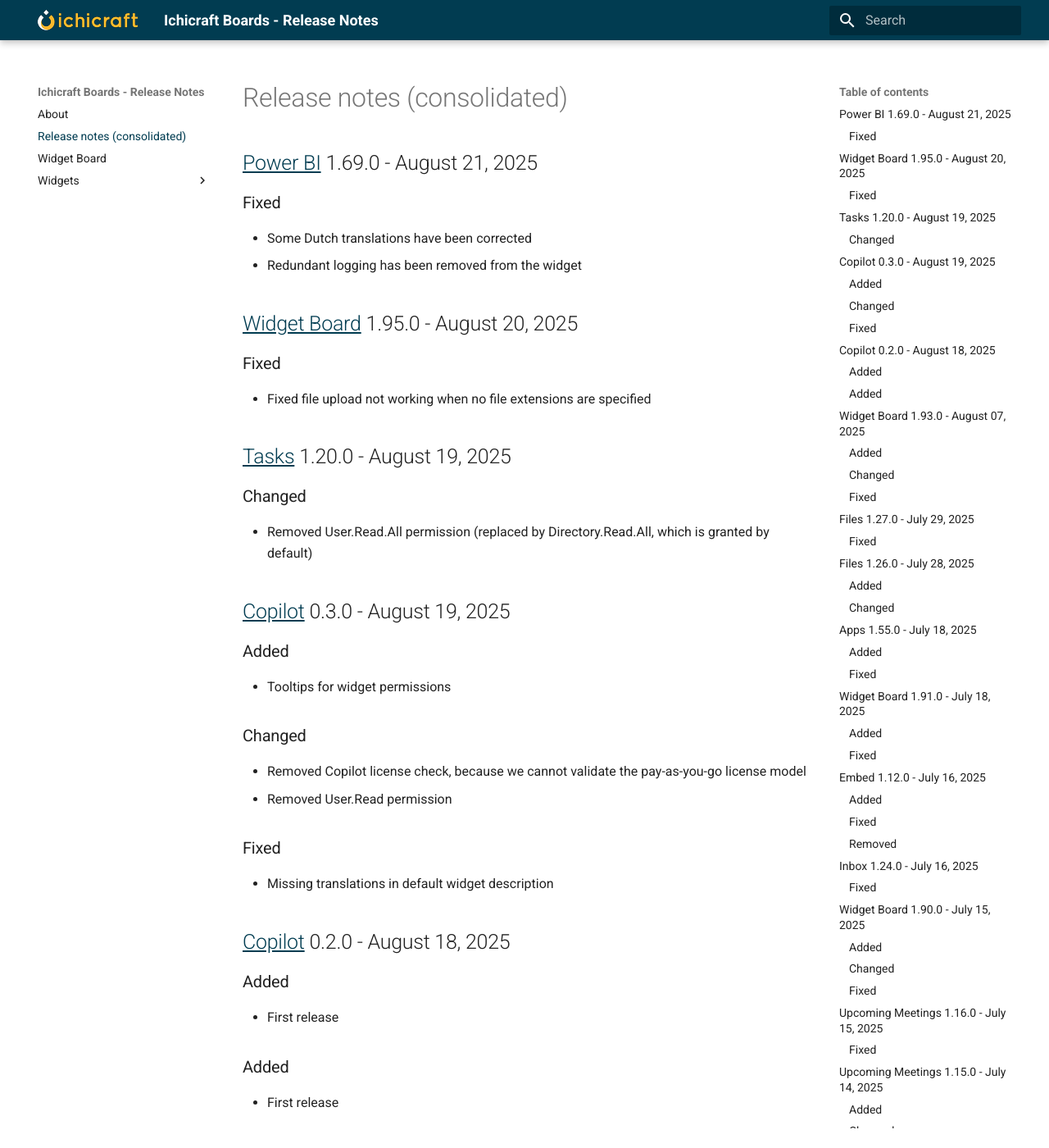
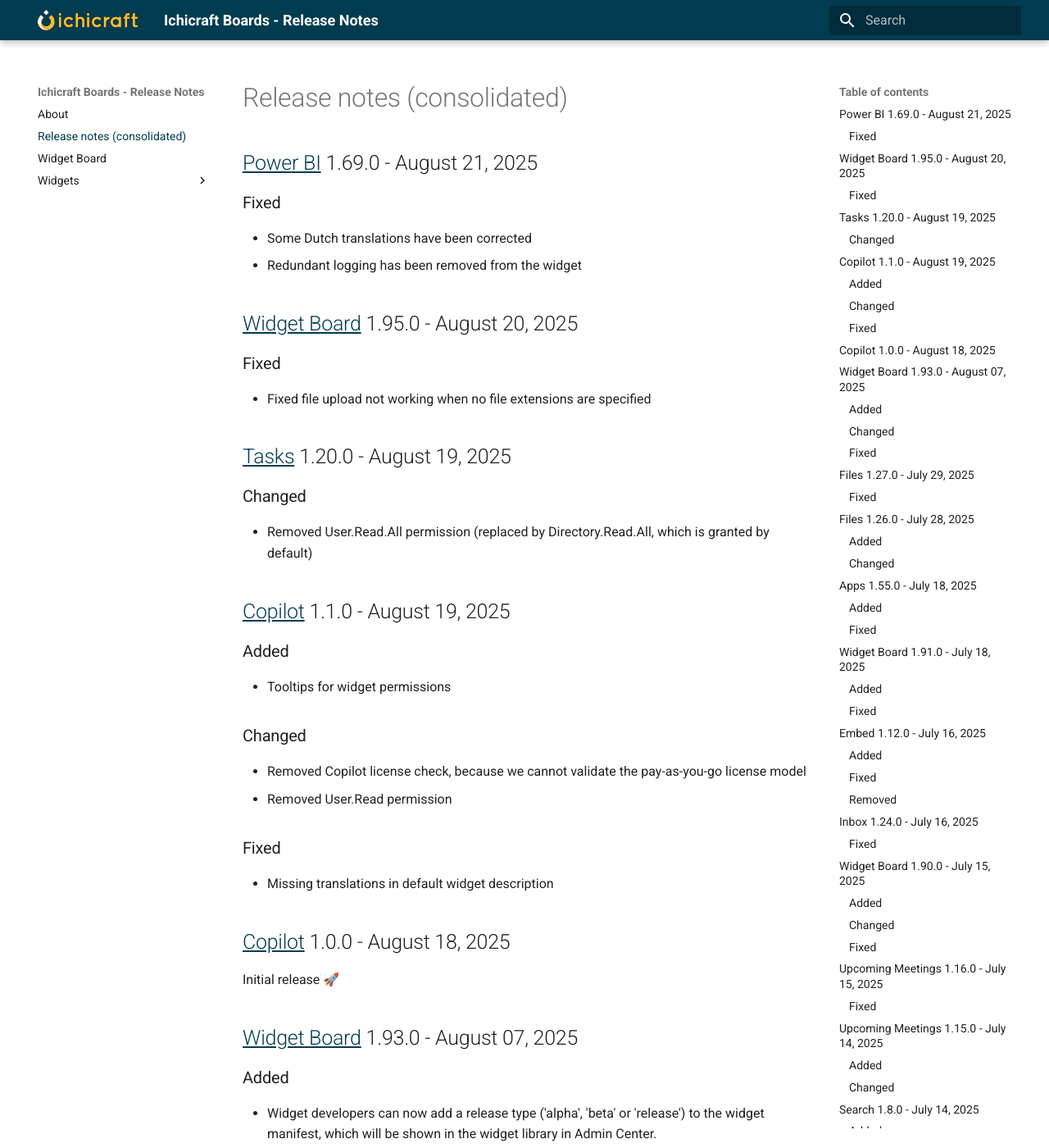
Before and after one commit to ichicraft/widgets-docs, an MkDocs documentation site: the page built from docs/Release-notes-(consolidated).md, in a window 1280 px wide and 1400 px high. Shown: the whole window at 82% size. Built offline with MkDocs 1.6.1 and Material for MkDocs 9.7.7, drawn with Linux system fonts in a browser that asks for light colours.

Commit message:
Fixed release notes for Copilot

```diff
--- a/docs/Release-notes-(consolidated).md
+++ b/docs/Release-notes-(consolidated).md
@@ -14,7 +14,7 @@
 ### Changed
 - Removed User.Read.All permission (replaced by Directory.Read.All, which is granted by default)
 
-## [Copilot](./Widgets/Copilot.md) 0.3.0 - August 19, 2025
+## [Copilot](./Widgets/Copilot.md) 1.1.0 - August 19, 2025
 
 ### Added
 - Tooltips for widget permissions
@@ -26,13 +26,9 @@
 ### Fixed
 - Missing translations in default widget description
 
-## [Copilot](./Widgets/Copilot.md) 0.2.0 - August 18, 2025
-
-### Added
-- First release
-
-### Added
-- First release
+## [Copilot](./Widgets/Copilot.md) 1.0.0 - August 18, 2025
+
+Initial release 🚀
 
 ## [Widget Board](./Widget Board.md) 1.93.0 - August 07, 2025
 
--- a/docs/Widgets/Copilot.md
+++ b/docs/Widgets/Copilot.md
@@ -1,4 +1,4 @@
-## 0.3.0 - August 19, 2025
+## 1.1.0 - August 19, 2025
 
 ### Added
 - Tooltips for widget permissions
@@ -10,10 +10,6 @@
 ### Fixed
 - Missing translations in default widget description
 
-## 0.2.0 - August 18, 2025
+## 1.0.0 - August 18, 2025
 
-### Added
-- First release
-
-### Added
-- First release
+Initial release 🚀
```
